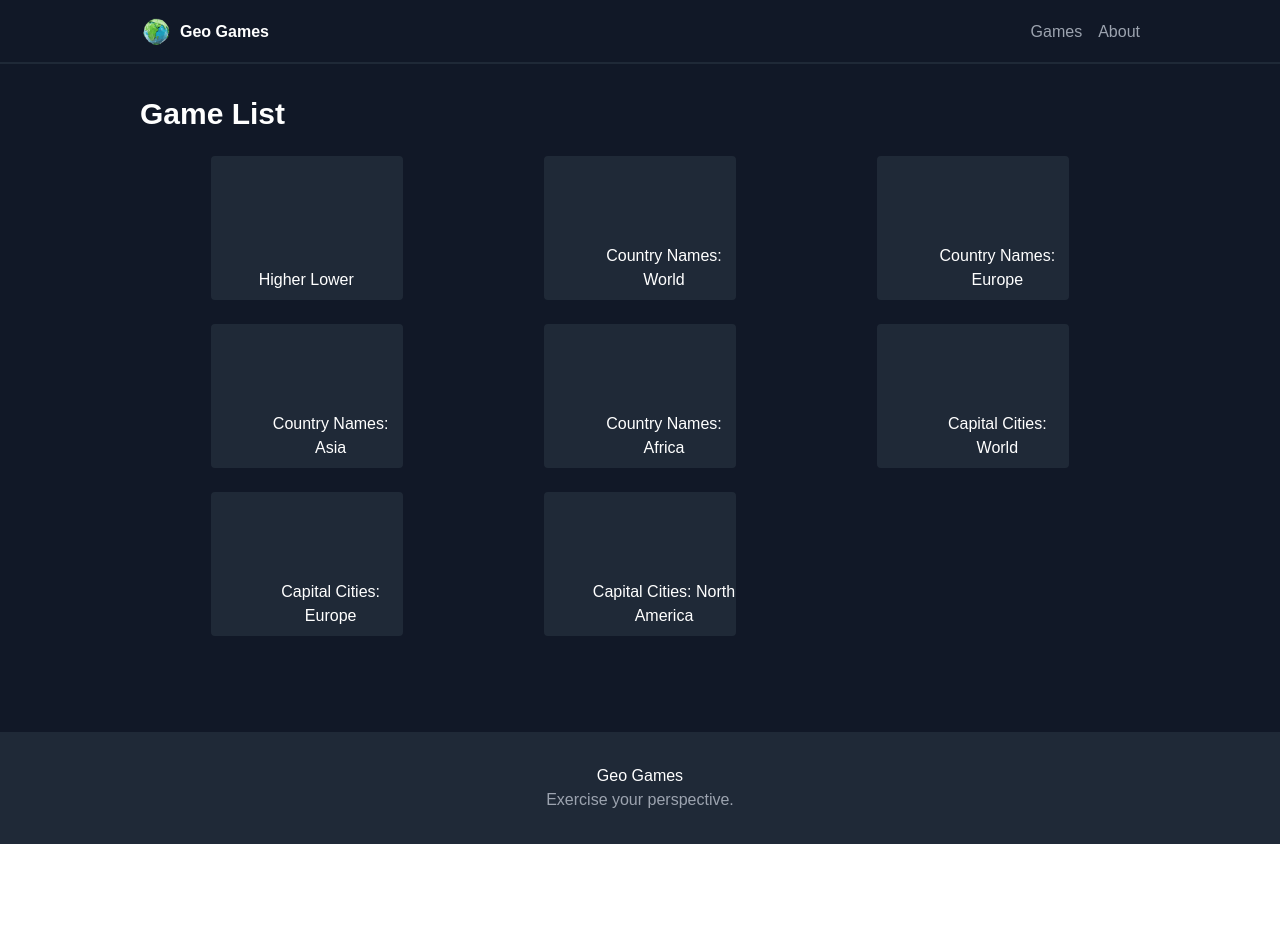
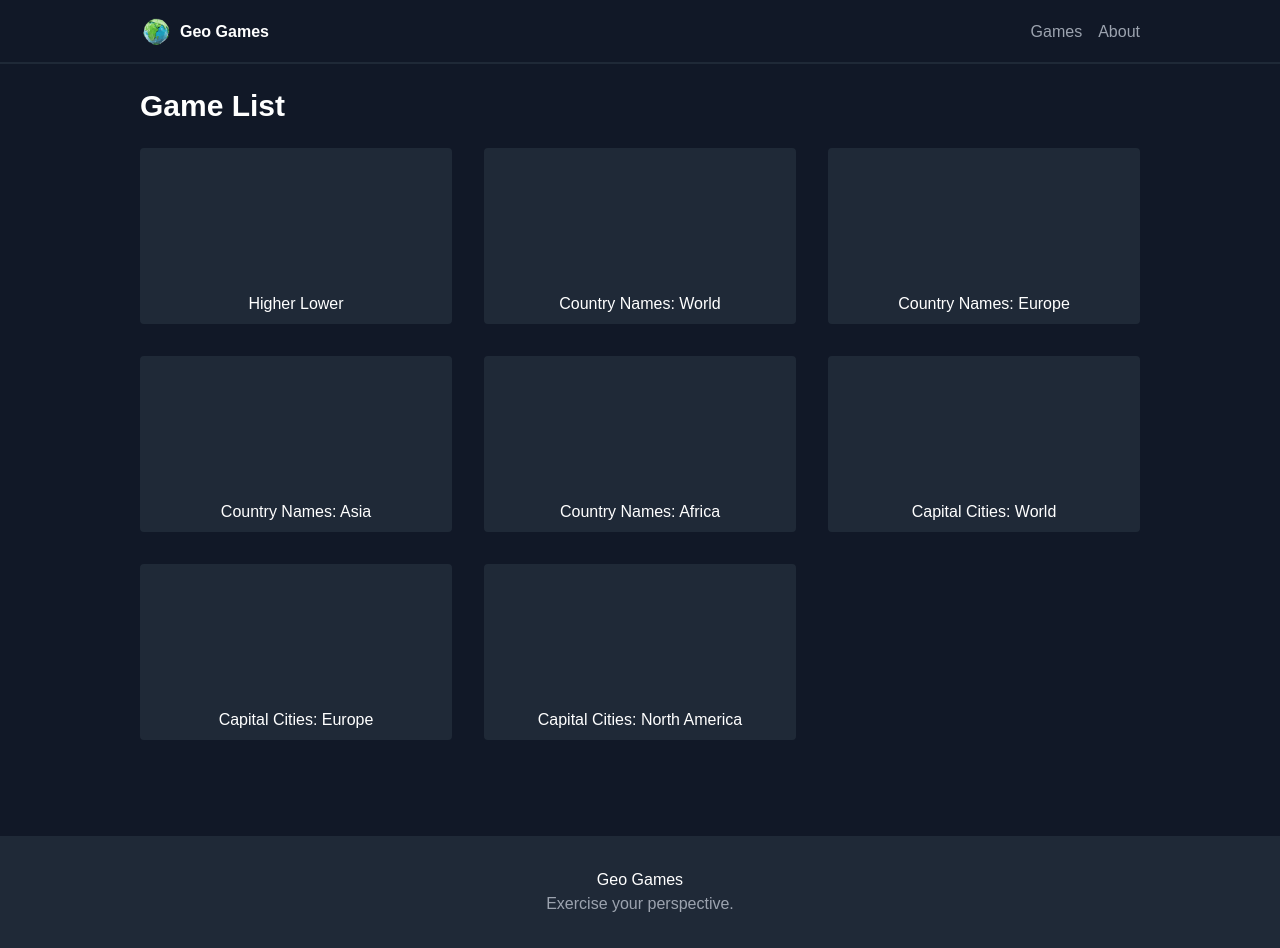
Before and after one commit to gregvansci/geogames, a Next.js app: page /games in a window 1280 px wide. Before the commit the page ends 844 px from the top, so only its background shows below. Built offline with nearby package versions, Linux system fonts and the light colour scheme.

Commit message:
Gamecard grid layout

```diff
--- a/pages/HigherLower.tsx
+++ b/pages/HigherLower.tsx
@@ -16,7 +16,7 @@ const HigherLower: NextPage = () => {
           <div className="bg-slate-800 w-[500px] md:w-[750px] lg:w-[800px] md:h-[50vh] mt-[2vh] rounded-2xl">
             <HigherLowerMap />
           </div>
-          <div className="bg-slate-700 w-[400px] md:w-[550px] lg:w-[550px] md:h-[40vh] absolute top-[45vh] rounded-xl">
+          <div className="bg-slate-700 w-[450px] lg:w-[550px] md:h-[40vh] absolute top-[45vh] rounded-xl">
             <div className="text-center">
               <p className="text-base text-gray-200">Higher Lower</p>
               <p className="text-2xl font-bold text-">Population</p>
--- a/pages/components/GameCard.tsx
+++ b/pages/components/GameCard.tsx
@@ -5,8 +5,8 @@ interface GameCardProps {
 
 export default function GameCard (props: GameCardProps) {
   return (
-    <div className="relative m-auto text-center rounded w-36 md:w-48 h-36 bg-secondary-dark">
-      <a className="absolute text-white bottom-2 left-1/4" href={"/"+props.link}>{props.title}</a>
+    <div className="flex flex-col justify-end w-full text-center rounded h-36 lg:h-44 bg-secondary-dark ">
+      <a className="pb-2 text-white left-1/4" href={"/"+props.link}>{props.title}</a>
     </div>
   )
 }
--- a/pages/games.tsx
+++ b/pages/games.tsx
@@ -12,11 +12,11 @@ const Games: NextPage = () => {
         <link rel="icon" href="/logo.svg" />
       </Head>
       <Navbar />
-      <section className="w-full mt-12 font-sans text-white bg-gray-900">
+      <section className="w-[500px] md:w-[800px] lg:w-[1000px] mt-10 font-sans text-white bg-gray-900 ">
         <div className="items-center w-[500px] md:w-[800px] lg:w-[1000px] pt-12 m-auto">
           <h2 className="text-3xl font-bold">Game List</h2>
         </div>
-        <div className="grid w-[500px] md:w-[800px] lg:w-[1000px] m-auto grid-cols-2 pt-6 font-medium md:grid-cols-3 gap-y-6">
+        <div className="grid justify-between grid-flow-row grid-cols-3 gap-8 pt-6 font-medium ">
           <GameCard title="Higher Lower" link="HigherLower"/>
           <GameCard title="Country Names: World" link=""/>
           <GameCard title="Country Names: Europe" link=""/>
--- a/pages/index.tsx
+++ b/pages/index.tsx
@@ -32,7 +32,7 @@ const Home: NextPage = () => {
         <div className="mb-4 text-center">
           <h2 className="text-2xl font-semibold text-white">Featured Games</h2>
         </div>
-        <div className="grid items-center grid-cols-2 pt-6 font-medium md:grid-cols-3 gap-y-6">
+        <div className="grid justify-between grid-flow-row grid-cols-3 gap-8 pt-6 font-medium">
           <GameCard title="Higher Lower" link="HigherLower"/>
           <GameCard title="Country Names: World" link=""/>
           <GameCard title="Country Names: Europe" link=""/>
```
